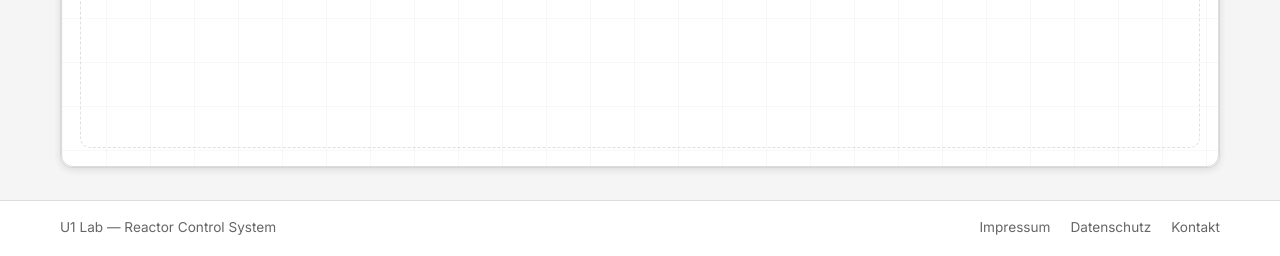
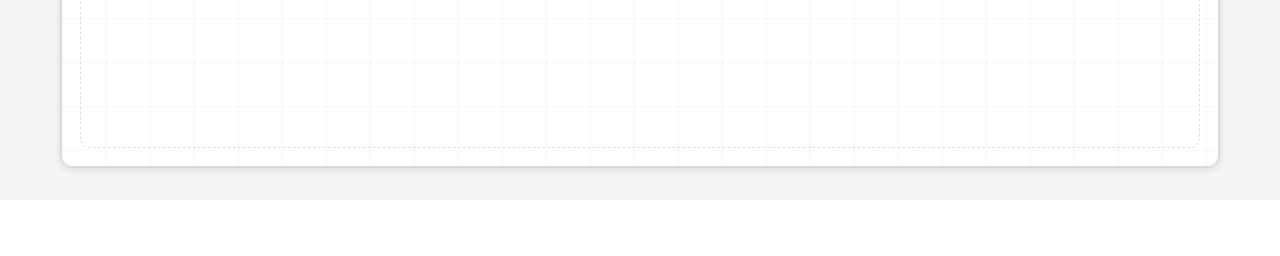
Before and after one commit to SkyTurtle-coder/reactor_ctrl, a Flask app: page /process in a window 1280 px wide. Shown: the part 923-1179 px from the top of the page. After the commit the page ends 1098 px from the top, so only its background shows below. Run offline with Flask 3, Linux system fonts and the light colour scheme; the visitor is signed in with stand-in values (Sample User, id 1); data that the repository does not hold is empty; parts of the project's set-up code (start-up, migrations or seed data) failed here and were passed over; some libraries are stand-ins or nearby versions.

Commit message:
Fix process trends layout and remove footer links

```diff
--- a/static/css/app.css
+++ b/static/css/app.css
@@ -16,7 +16,6 @@
     --danger: #9a2f24;
     --info: #295d86;
     --header-bg: rgba(255, 255, 255, 0.94);
-    --footer-bg: #ffffff;
     --page-tint: rgba(253, 231, 14, 0.08);
     --accent-soft: rgba(253, 231, 14, 0.1);
     --accent-soft-strong: rgba(253, 231, 14, 0.4);
@@ -2472,35 +2492,6 @@ kbd {
 
 .error-text {
     color: var(--danger);
-}
-
-.site-footer {
-    border-top: 1px solid var(--border);
-    background: var(--footer-bg);
-}
-
-.footer-bar {
-    display: flex;
-    align-items: center;
-    justify-content: space-between;
-    flex-wrap: wrap;
-    gap: 0.5rem;
-    padding: 1rem 0 1.15rem;
-    color: var(--muted);
-    font-size: 0.85rem;
-}
-
-.footer-links {
-    display: flex;
-    gap: 1.25rem;
-}
-
-.footer-links a {
-    color: var(--muted);
-}
-
-.footer-links a:hover {
-    color: var(--text);
 }
 
 html[data-theme="dark"] .theme-switch {
--- a/templates/base.html
+++ b/templates/base.html
@@ -52,16 +52,6 @@
             {% block content %}{% endblock %}
         </main>
 
-        <footer class="site-footer">
-            <div class="container footer-bar">
-                <span>U1 Lab &mdash; Reactor Control System</span>
-                <nav class="footer-links">
-                    <a href="#">Impressum</a>
-                    <a href="#">Datenschutz</a>
-                    <a href="#">Kontakt</a>
-                </nav>
-            </div>
-        </footer>
     </div>
     <script src="{{ static_asset('js/theme.js') }}"></script>
     {% block scripts %}{% endblock %}
```
Also changed, not shown: other parts of static/css/app.css (+25 -9 lines), tests/test_process_view_template.py (+17 -0 lines).
